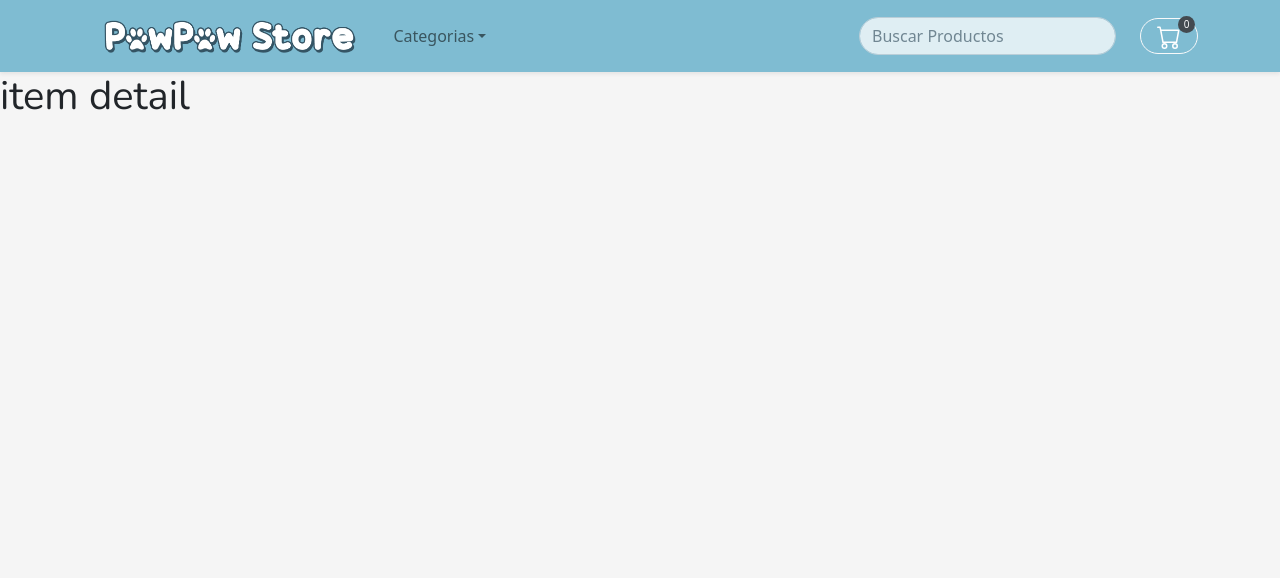
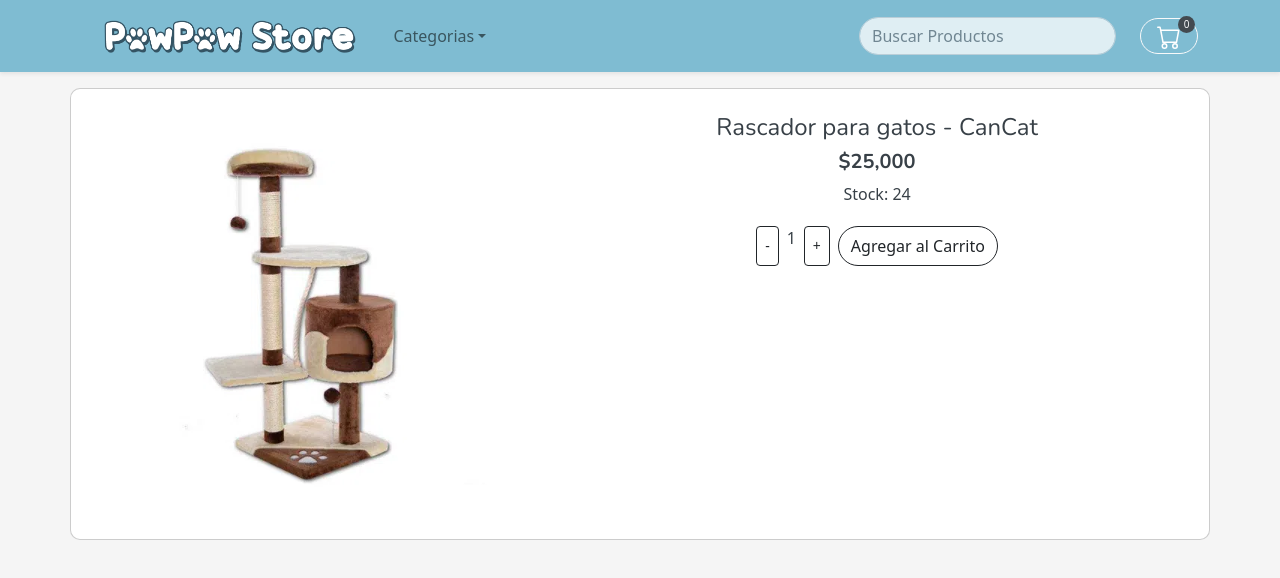
Before and after one commit to belrobledo/PawPawStore, a React (Create React App) app: page /detail/1 in a window 1280 px wide. Shown: the top 578 px of the page. Built offline with nearby package versions, Linux system fonts and the light colour scheme.

Commit message:
2da Entrega Proyecto Final

```diff
--- a/src/components/Card/Card.css
+++ b/src/components/Card/Card.css
@@ -1,4 +1,4 @@
-.card{
+.item{
     border: 1px solid rgba(0, 0, 0, 0.2);
     border-radius: 10px;
     color:#384047;
--- a/src/components/Card/Card.jsx
+++ b/src/components/Card/Card.jsx
@@ -5,10 +5,10 @@ function Card(props){
     const {id, name, price, imgurl, detail, stock} = props.product;
 
     return (
-        <div className="card d-inline-flex m-1 p-3 text-center shadow-sm">
+        <div className="card item d-inline-flex m-1 p-3 text-center shadow-sm">
             <img className="img-product" src={imgurl} alt={name}/>
             <h4>{name}</h4>
-            <h5><b>{price.toLocaleString()}</b></h5>
+            <h5><b>${price.toLocaleString()}</b></h5>
             <Link to={`/detail/${id}`}>
                 <button className="btn btn-outline-primary">Ver mas</button>
             </Link>
--- a/src/components/ItemDetailContainer/ItemDetail.css
+++ b/src/components/ItemDetailContainer/ItemDetail.css
@@ -1,2 +1,6 @@
-.img-product{
+.item-detail{
+    border: 1px solid rgba(0, 0, 0, 0.2);
+    border-radius: 10px;
+    color:#384047;
+    background-color: white;
 }
--- a/src/components/ItemDetailContainer/ItemDetail.jsx
+++ b/src/components/ItemDetailContainer/ItemDetail.jsx
@@ -1,17 +1,22 @@
 import React from 'react'
+import './ItemDetail.css'
+import ItemCount from '../ItemCount/ItemCount'
 
 export default function ItemDetail(props) {
   const {id, name, price, imgurl, detail, stock} = props.product;
+  console.log("product desde ItemDetail:", props.product);
 
   return (
-    <div className="container">
-      <div className='row'>
-        <div className='col-sm-12 col-md-6 border border-danger'>
-          <img className="img-product img-fluid" src={imgurl} alt={name}/>
+    <div className="container my-3">
+      <div className='row item-detail'>
+        <div className='col-sm-12 col-md-5'>
+          <img className="img-fluid" src={imgurl} alt={name}/>
         </div>
-        <div className='col-sm-12 col-md-6 border border-danger'>
+        <div className='col-sm-12 col-md-7 text-center my-4'>
           <h4>{name}</h4>
-          <h5><b>{price.toLocaleString()}</b></h5>
+          <h5><b>${price.toLocaleString()}</b></h5>
+          <p>Stock: {stock}</p>
+          <ItemCount stock={stock}/>
         </div>
       </div>
     </div>
--- a/src/components/ItemDetailContainer/ItemDetailContainer.jsx
+++ b/src/components/ItemDetailContainer/ItemDetailContainer.jsx
@@ -1,10 +1,12 @@
 import React, { useEffect, useState } from 'react'
 import { useParams } from 'react-router-dom'
+import Loading from '../../pages/Loading';
 import { getProduct } from '../../services/mockService'
 import ItemDetail from './ItemDetail'
 
 export default function ItemDetailContainer() {
-    const [product, setProduct] = useState([]);
+    const [product, setProduct] = useState({});
+    const [loading, setLoading] = useState(true)
     let {id} = useParams();
 
     useEffect(() => {
@@ -14,19 +16,16 @@ export default function ItemDetailContainer() {
             console.log("product:", product);
         }).catch((error) => {
             alert(error);
-        })
-    });
+        }).finally( () => setLoading(false))
+    }, [id]);
 
-    if(product === []){
-        return (
-            <h1>Still loading...</h1>
-
-        )
-    }
-    else {
-        return (
-            <h1>item detail</h1>
-            /*<ItemDetail product={product} />*/
-        )
-    }
+    return (
+        <>
+        {loading ?
+            <Loading/>
+        :
+            <ItemDetail product={product} />
+        }
+        </>
+    )
 }
--- a/src/components/ItemListContainer/ItemListContainer.jsx
+++ b/src/components/ItemListContainer/ItemListContainer.jsx
@@ -18,8 +18,6 @@ export default function ItemListContainer(){
                 setProducts(response);
               }).catch((error) => alert(error));
         }
-
-        return () => console.log("Desmontamos ILC"); /* efecto cuando desmontamos el componente */
     }, [categoryid]);
 
     return (
--- /dev/null
+++ b/src/pages/Loading.jsx
@@ -0,0 +1,10 @@
+import React from 'react'
+
+export default function Loading() {
+  return (
+    <div className='text-center my-5'>
+        <img className="opacity-25 mt-5 mb-3" src="/img/loading.gif" alt="" />
+        <h4><small>Cargando...</small></h4>
+    </div>
+  )
+}
```
Also changed, not shown: public/img/loading.gif (added).
